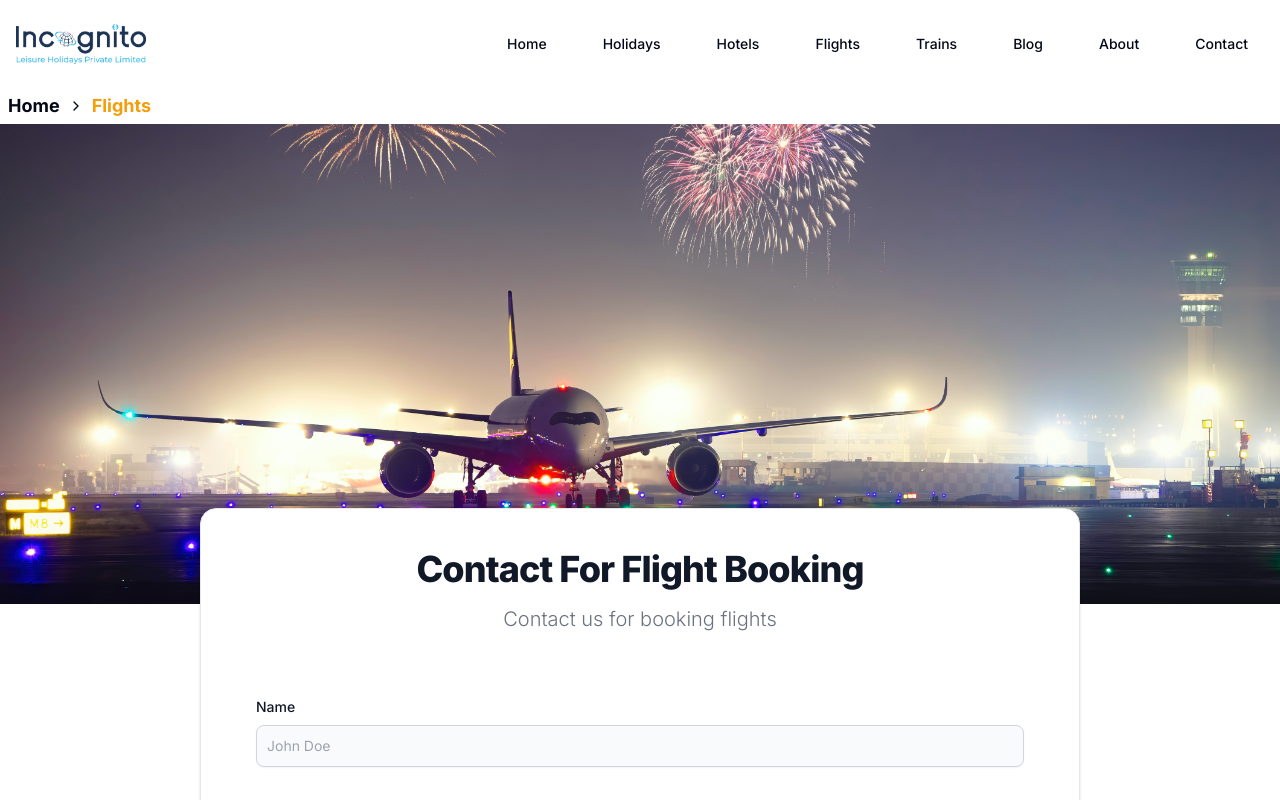
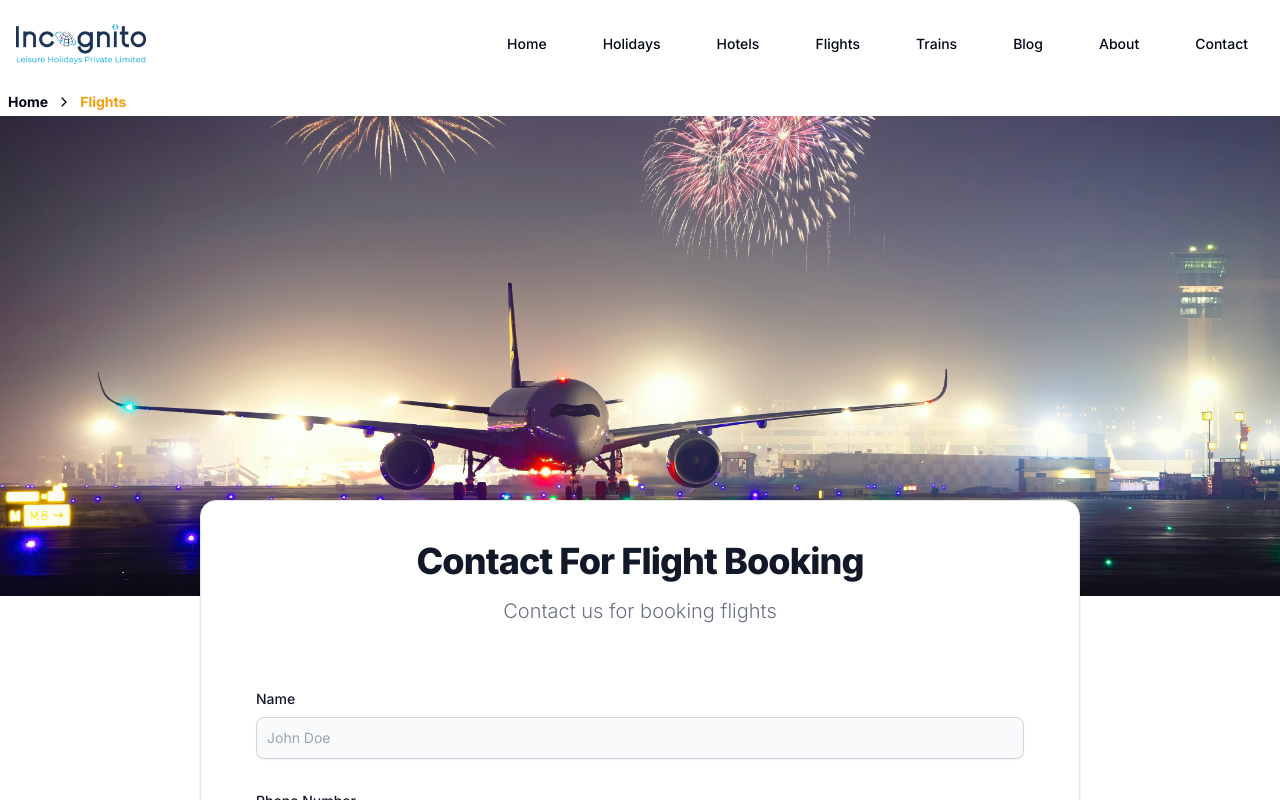
Before and after one commit to Incognito-Holidays/web, a Next.js app: page /flights in a window 1280 px wide. Shown: the top 800 px of the page. Built offline with nearby package versions, Linux system fonts and the light colour scheme.

Commit message:
breadcrumb size reduce

```diff
--- a/src/app/(site)/flights/page.tsx
+++ b/src/app/(site)/flights/page.tsx
@@ -72,7 +72,7 @@ const FlightsPage = () => {
             }
             activeClasses='text-amber-500'
             containerClasses='flex  py-1'
-            listClasses='hover:underline mx-2 font-bold text-lg text-center '
+            listClasses='hover:underline mx-2 font-bold text-sm'
             capitalizeLinks
           />
           <Image
```
